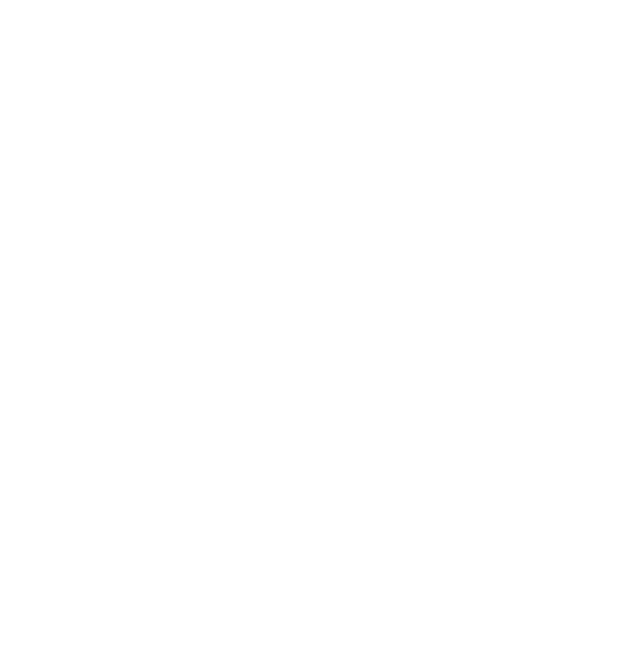
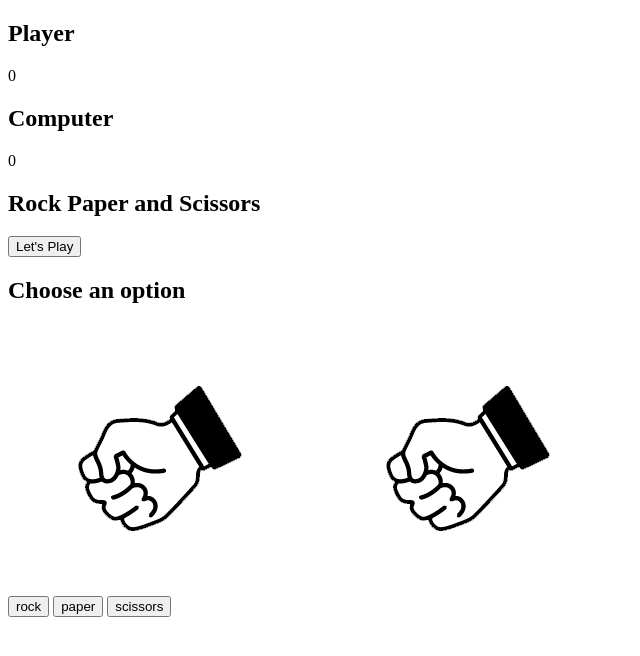
Before and after one commit to Etang131/Rock-Paper-Scissors, a plain HTML site: page index.html in a window 1280 px wide. Shown: the whole page, without its empty margins (0-640 px from the left). Drawn offline with Linux system fonts and the light colour scheme.

Commit message:
finished html setup

```diff
--- a/index.html
+++ b/index.html
@@ -10,7 +10,40 @@
   <body>
     <section class="game">
       <div class="score">
-        <div class="player-score"></div>
+        <div class="player-score">
+          <h2>Player</h2>
+          <p>0</p>
+        </div>
+      </div>
+      <div class="computer-score">
+        <h2>Computer</h2>
+        <p>0</p>
+      </div>
+
+      <div class="intro">
+        <h1>Rock Paper and Scissors</h1>
+        <button>Let's Play</button>
+      </div>
+
+      <div class="match">
+        <h2 class="winner">Choose an option</h2>
+        <div class="hands">
+          <img
+            class="player-hand"
+            src="./images/rock.png"
+            alt="player hand rock"
+          />
+          <img
+            class="computer-hand"
+            src="images/rock.png"
+            alt="computer hand rock"
+          />
+        </div>
+        <div class="options">
+          <button class="rock">rock</button>
+          <button class="paper">paper</button>
+          <button class="scissors">scissors</button>
+        </div>
       </div>
     </section>
     <script src="index.js"></script>
```
